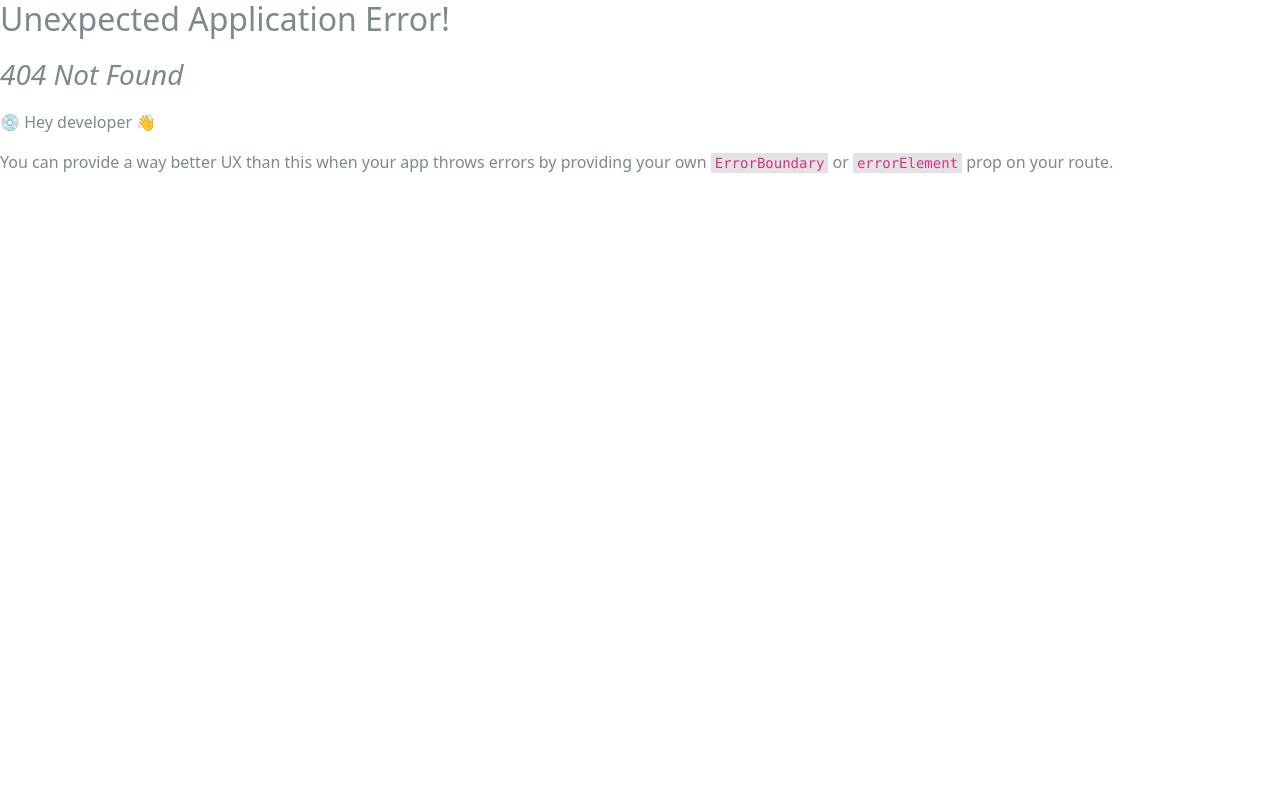
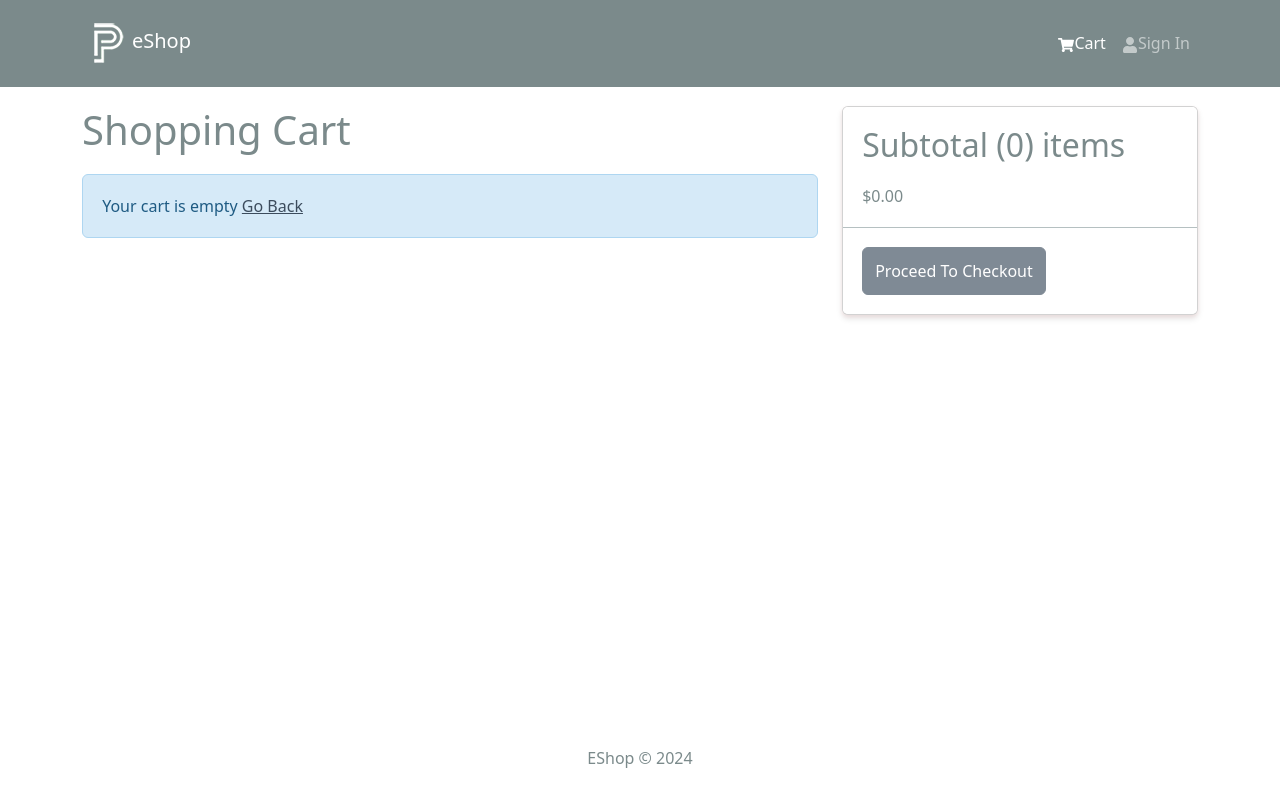
Before and after one commit to satyamjha22/eshop, a React (Create React App) app in the folder frontend/: page /cart in a window 1280 px wide. Before the commit this address had no page. Built offline with nearby package versions, Linux system fonts and the light colour scheme.

Commit message:
cart feature added

```diff
--- a/frontend/src/components/Header.jsx
+++ b/frontend/src/components/Header.jsx
@@ -1,9 +1,12 @@
 import React from "react";
-import { Navbar, Nav, Container } from "react-bootstrap";
+import { Navbar, Nav, Container,Badge } from "react-bootstrap";
 import { FaShoppingCart, FaUser } from "react-icons/fa";
 import {LinkContainer} from 'react-router-bootstrap'
+import { UseSelector, useSelector } from "react-redux";
 import logo from "../assets/logo.png";
 const Header = () => {
+  const {cartItems} = useSelector((state)=>state.cart)
+
   return (
     <header>
       <Navbar bg="dark" variant="dark" expand="lg" collapseOnSelect>
@@ -21,6 +24,11 @@
               <Nav.Link>
                 <FaShoppingCart />
                 Cart
+                {cartItems.length > 0 && (
+                    <Badge pill bg='success' style={{ marginLeft: '5px' }}>
+                      {cartItems.reduce((a, c) => a + c.qty, 0)}
+                    </Badge>
+                  )}
               </Nav.Link>
               </LinkContainer>
               <LinkContainer to='login'>
--- a/frontend/src/index.js
+++ b/frontend/src/index.js
@@ -15,12 +15,14 @@
 import reportWebVitals from './reportWebVitals';
 import HomeScreen from './screens/HomeScreen';
 import ProductScreen from './screens/ProductScreen';
+import CartScreen from './screens/CartScreen';
 
 const router = createBrowserRouter(
   createRoutesFromElements(
     <Route path="/" element={<App />}>
       <Route index={true} path="/" element={<HomeScreen />} />
       <Route path="/product/:id" element={<ProductScreen />} />
+      <Route path='/cart' element={<CartScreen/>} />
     </Route>
   )
 )
--- /dev/null
+++ b/frontend/src/screens/CartScreen.jsx
@@ -0,0 +1,117 @@
+import { Link, useNavigate } from 'react-router-dom';
+import { useDispatch, useSelector } from 'react-redux';
+import {
+  Row,
+  Col,
+  ListGroup,
+  Image,
+  Form,
+  Button,
+  Card,
+} from 'react-bootstrap';
+import { FaTrash } from 'react-icons/fa';
+import Message from '../components/Message';
+import { addToCart, removeFromCart } from '../slices/cartSlice';
+
+const CartScreen = () => {
+  const navigate = useNavigate();
+  const dispatch = useDispatch();
+
+  const { cartItems } = useSelector((state) => state.cart);
+//   const { cartItems } = cart;
+
+  // NOTE: no need for an async function here as we are not awaiting the
+  // resolution of a Promise
+  const addToCartHandler = (product, qty) => {
+    dispatch(addToCart({ ...product, qty }));
+  };
+
+  const removeFromCartHandler = (id) => {
+    dispatch(removeFromCart(id));
+  };
+
+  const checkoutHandler = () => {
+    navigate('/login?redirect=/shipping');
+  };
+
+  return (
+    <Row>
+      <Col md={8}>
+        <h1 style={{ marginBottom: '20px' }}>Shopping Cart</h1>
+        {cartItems.length === 0 ? (
+          <Message>
+            Your cart is empty <Link to='/'>Go Back</Link>
+          </Message>
+        ) : (
+          <ListGroup variant='flush'>
+            {cartItems.map((item) => (
+              <ListGroup.Item key={item._id}>
+                <Row>
+                  <Col md={2}>
+                    <Image src={item.image} alt={item.name} fluid rounded />
+                  </Col>
+                  <Col md={3}>
+                    <Link to={`/product/${item._id}`}>{item.name}</Link>
+                  </Col>
+                  <Col md={2}>${item.price}</Col>
+                  <Col md={2}>
+                    <Form.Control
+                      as='select'
+                      value={item.qty}
+                      onChange={(e) =>
+                        addToCartHandler(item, Number(e.target.value))
+                      }
+                    >
+                      {[...Array(item.countInStock).keys()].map((x) => (
+                        <option key={x + 1} value={x + 1}>
+                          {x + 1}
+                        </option>
+                      ))}
+                    </Form.Control>
+                  </Col>
+                  <Col md={2}>
+                    <Button
+                      type='button'
+                      variant='light'
+                      onClick={() => removeFromCartHandler(item._id)}
+                    >
+                      <FaTrash />
+                    </Button>
+                  </Col>
+                </Row>
+              </ListGroup.Item>
+            ))}
+          </ListGroup>
+        )}
+      </Col>
+      <Col md={4}>
+        <Card>
+          <ListGroup variant='flush'>
+            <ListGroup.Item>
+              <h2>
+                Subtotal ({cartItems.reduce((acc, item) => acc + item.qty, 0)})
+                items
+              </h2>
+              $
+              {cartItems
+                .reduce((acc, item) => acc + item.qty * item.price, 0)
+                .toFixed(2)}
+            </ListGroup.Item>
+            <ListGroup.Item>
+              <Button
+                type='button'
+                className='btn-block'
+                disabled={cartItems.length === 0}
+                onClick={checkoutHandler}
+              >
+                Proceed To Checkout
+              </Button>
+            </ListGroup.Item>
+          </ListGroup>
+        </Card>
+      </Col>
+    </Row>
+  );
+};
+
+export default CartScreen;
--- a/frontend/src/screens/ProductScreen.jsx
+++ b/frontend/src/screens/ProductScreen.jsx
@@ -1,18 +1,33 @@
-import { useParams } from "react-router-dom";
+import { useState } from 'react';
+import { useNavigate, useParams } from 'react-router-dom';
+import { useDispatch } from 'react-redux';
 import { Link } from "react-router-dom";
-import { Row, Col, Image, ListGroup, Card, Button } from "react-bootstrap";
+import { Form, Row, Col, Image, ListGroup, Card, Button } from "react-bootstrap";
 import Rating from "../components/Rating";
 import { useGetProductDetailsQuery } from "../slices/productsApiSlice";
 import Loader from "../components/Loader";
 import Message from "../components/Message";
+import { addToCart } from '../slices/cartSlice';
 
 const ProductScreen = () => {
   const { id: productId } = useParams();
+
+  const dispatch = useDispatch();
+  const navigate = useNavigate();
+
+  const [qty, setQty] = useState(1);
+
   const {
     data: product,
     isLoading,
     error,
   } = useGetProductDetailsQuery(productId);
+
+  const addToCartHandler = () => {
+    dispatch(addToCart({ ...product, qty }));
+    navigate('/cart');
+  };
+
 
   return (
     <>
@@ -66,11 +81,34 @@
                     </Col>
                   </Row>
                 </ListGroup.Item>
+                {product.countInStock > 0 && (
+                    <ListGroup.Item>
+                      <Row>
+                        <Col>Qty</Col>
+                        <Col>
+                          <Form.Control
+                            as='select'
+                            value={qty}
+                            onChange={(e) => setQty(Number(e.target.value))}
+                          >
+                            {[...Array(product.countInStock).keys()].map(
+                              (x) => (
+                                <option key={x + 1} value={x + 1}>
+                                  {x + 1}
+                                </option>
+                              )
+                            )}
+                          </Form.Control>
+                        </Col>
+                      </Row>
+                    </ListGroup.Item>
+                  )}
                 <ListGroup.Item>
                   <Button
                     className="btn-block"
                     type="button"
                     disabled={product.countInStock === 0}
+                    onClick={addToCartHandler}
                   >
                     Add To Cart
                   </Button>
--- /dev/null
+++ b/frontend/src/slices/cartSlice.js
@@ -0,0 +1,37 @@
+import { createSlice } from '@reduxjs/toolkit';
+import { updateCart } from '../utils/cartUtils';
+
+
+const initialState = localStorage.getItem('cart')
+    ? JSON.parse(localStorage.getItem('cart'))
+    : { cartItems: [] };
+
+const addDecimals = (num) => {
+    return (Math.round(num * 100) / 100).toFixed(2);
+};
+
+const cartSlice = createSlice({
+    name: 'cart',
+    initialState,
+    reducers: {
+        addToCart: (state, action) => {
+            const item = action.payload;
+            const existItem = state.cartItems.find((x) => x._id === item._id);
+            if (existItem) {
+                state.cartItems = state.cartItems.map((x) =>
+                    x._id === existItem._id ? item : x
+                );
+            } else {
+                state.cartItems = [...state.cartItems, item];
+            }
+            return updateCart(state);
+        },
+        removeFromCart: (state, action) => {
+            state.cartItems = state.cartItems.filter((x) => x._id !== action.payload);
+            return updateCart(state);
+          },
+    },
+});
+
+export const { addToCart, removeFromCart } = cartSlice.actions
+export default cartSlice.reducer;
--- a/frontend/src/store.js
+++ b/frontend/src/store.js
@@ -1,9 +1,11 @@
 import { configureStore } from '@reduxjs/toolkit';
 import { apiSlice } from './slices/apiSlice';
+import cartSliceReducer from './slices/cartSlice';
 
 const store = configureStore({
     reducer: {
         [apiSlice.reducerPath]: apiSlice.reducer,
+        cart: cartSliceReducer,
     },
     middleware: (getDefaultMiddleware) =>
         getDefaultMiddleware().concat(apiSlice.middleware),
--- /dev/null
+++ b/frontend/src/utils/cartUtils.js
@@ -0,0 +1,31 @@
+export const addDecimals = (num) => {
+    return (Math.round(num * 100) / 100).toFixed(2);
+  };
+
+
+  export const updateCart = (state) => {
+    // Calculate the items price in whole number (pennies) to avoid issues with
+    // floating point number calculations
+    const itemsPrice = state.cartItems.reduce(
+      (acc, item) => acc + (item.price * 100 * item.qty) / 100,
+      0
+    );
+    state.itemsPrice = addDecimals(itemsPrice);
+
+    // Calculate the shipping price
+    const shippingPrice = itemsPrice > 100 ? 0 : 10;
+    state.shippingPrice = addDecimals(shippingPrice);
+
+    // Calculate the tax price
+    const taxPrice = 0.15 * itemsPrice;
+    state.taxPrice = addDecimals(taxPrice);
+
+    const totalPrice = itemsPrice + shippingPrice + taxPrice;
+    // Calculate the total price
+    state.totalPrice = addDecimals(totalPrice);
+
+    // Save the cart to localStorage
+    localStorage.setItem('cart', JSON.stringify(state));
+
+    return state;
+  };
```
